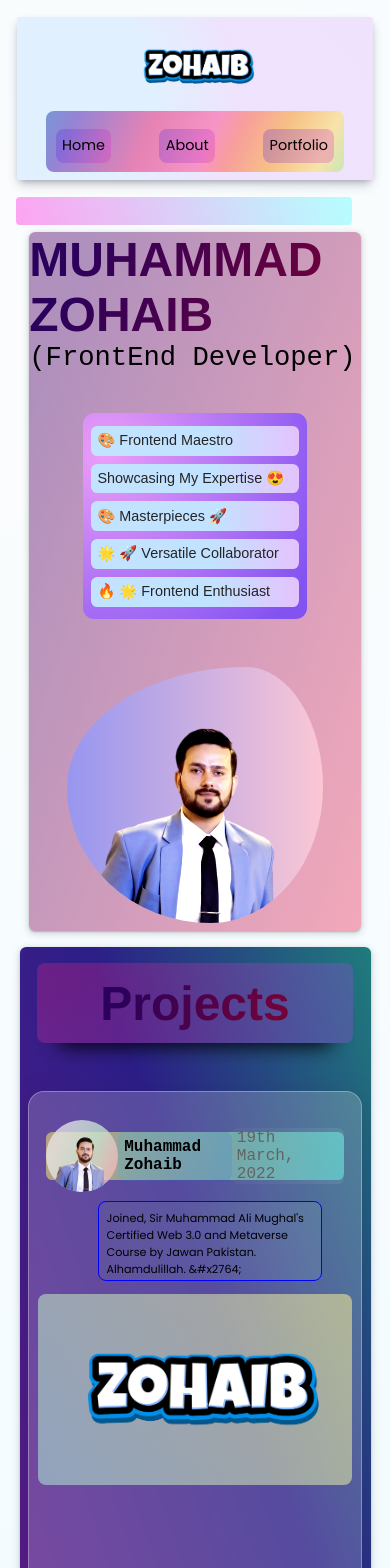
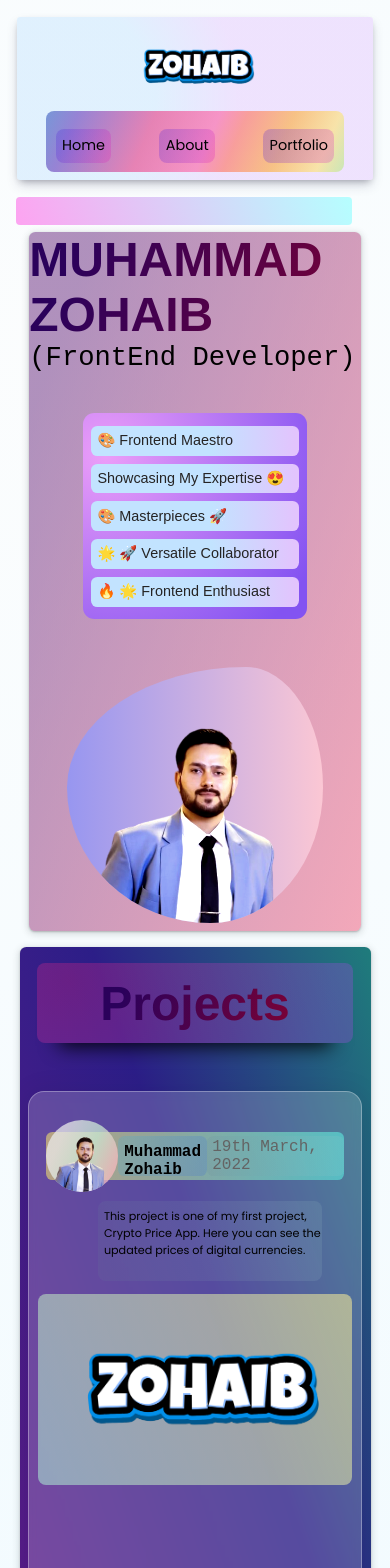
Before and after one commit to MuhammadZohaib28/React-Portfolio-Website, a React (Vite) app: page / in a window 390 px wide. Shown: the top 1568 px of the page. Built offline with nearby package versions, Linux system fonts and the light colour scheme.

Commit message:
changes made

```diff
--- a/src/components/ProjectsData.js
+++ b/src/components/ProjectsData.js
@@ -4,8 +4,7 @@ import projectPicture from "../components/Images/logo.png";
 const projectData = [
   {
     date: "19th March, 2022",
-    description:
-      "Joined, Sir Muhammad Ali Mughal's Certified Web 3.0 and Metaverse Course by Jawan Pakistan. Alhamdulillah. &#x2764;",
+    description: "This project is one of my first project, Crypto Price App. Here you can see the updated prices of digital currencies. ",
     projectPicture: projectPicture,
     accountPicture: postPicture,
   },
--- a/src/components/project.css
+++ b/src/components/project.css
@@ -198,9 +198,9 @@
 }
 
 .postDiscriptionSection {
-  border: 1px solid blue;
+  /* border: 1px solid blue; */
   text-align: start;
-  padding: 0.5rem;
+  padding: 0.4rem;
   background: linear-gradient(
     79.8deg,
     rgb(101, 132, 154, 0.145) 3.2%,
@@ -285,12 +285,14 @@
     width: 100%;
     margin-right: 0;
     font-size: 1rem;
+    height: 2.5rem;
   }
 
   .postTopLeftDate {
-    width: 100%;
+    width: 190%;
     margin-right: 0;
     font-size: 1rem;
+    height: 2.5rem;
   }
 
   .postTopLeftImg{
```
